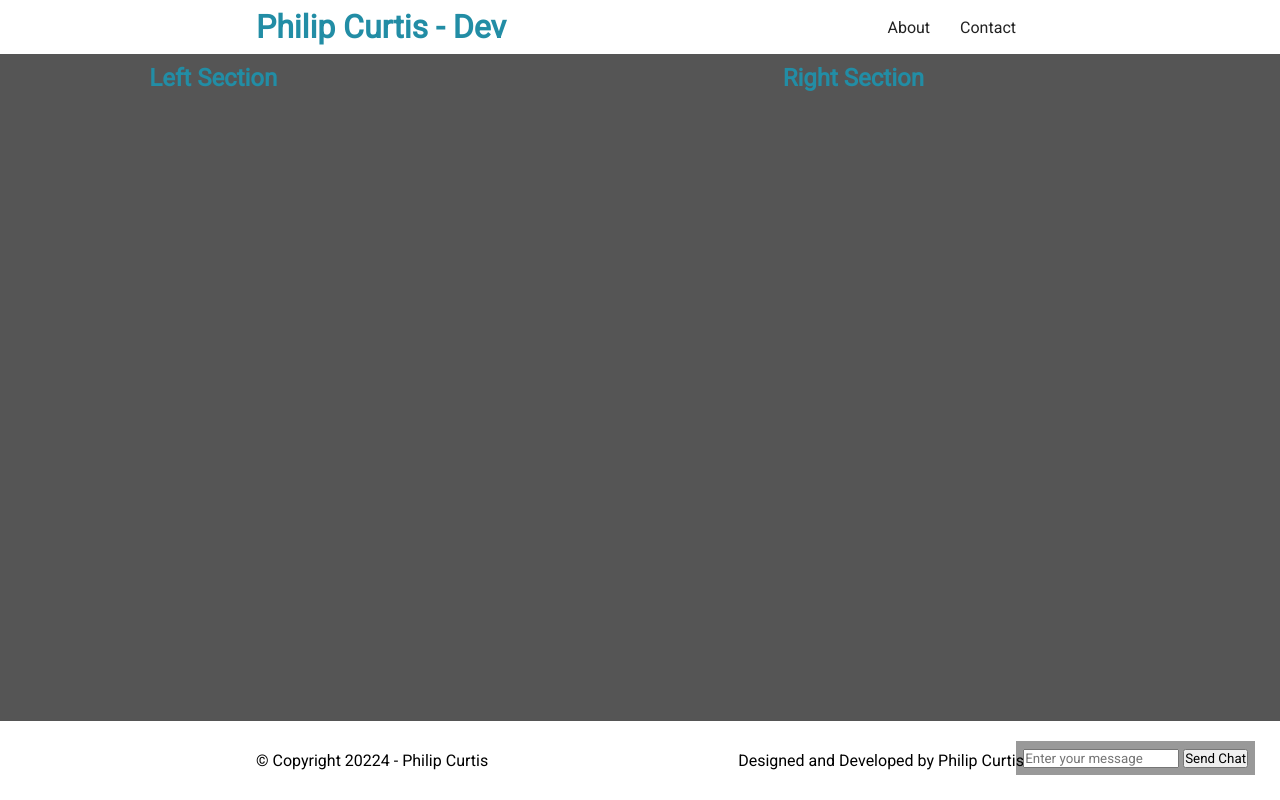
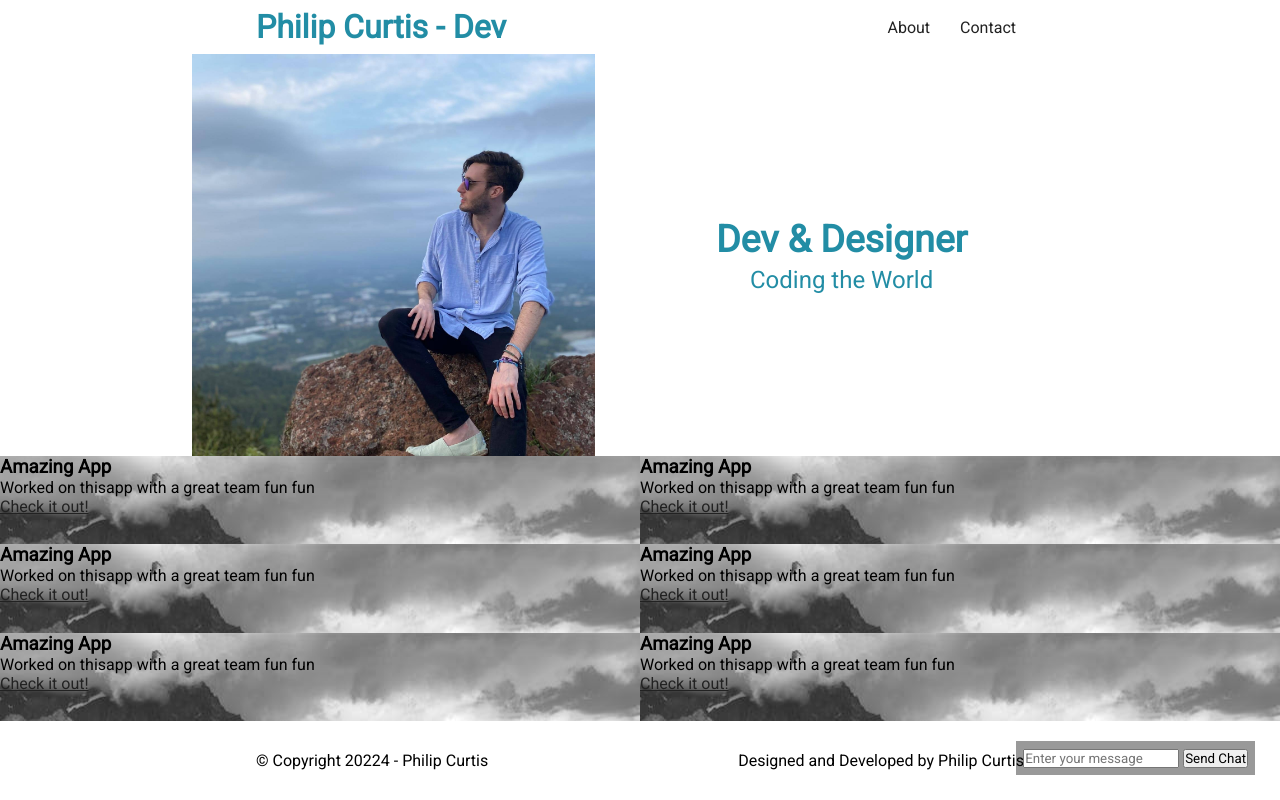
Before and after one commit to philcurtis4/first_website, a plain HTML site: page index.html in a window 1280 px wide. Drawn offline with Linux system fonts and the light colour scheme.

Commit message:
started grid

```diff
--- a/css/style.css
+++ b/css/style.css
@@ -24,6 +24,10 @@ body {
 
 a {
     color: #222;
+}
+
+img {
+    max-width: 100%;
 }
 /* CUSTOM STYLES */
 
@@ -76,8 +80,31 @@ header nav a.active {
    /* border: 3px solid #000; */
    font-size: 2rem;
 }
+
+figure {
+    display: flex;
+}
+
+figure img {
+    width: 45%;
+}
+
+figure figcaption {
+    flex: 2;
+    display: flex;
+    flex-direction: column;
+    align-items: center;
+    justify-content: center;
+    color: var(--primary-color);
+}
+
+figure figcaption h3 {
+    margin-bottom: 5px;
+}
+
 main {
-    display: flex;
+    display: grid;
+    grid-template-columns: 1fr 1fr;
     /* justify-content: center;
     align-items: center; */
     flex: 1;
@@ -147,6 +174,20 @@ footer{
     }
 }
 
+@media (min-width: 900px) {
+    figure {
+        padding: 0 15%;
+    }
+
+    figcaption {
+        font-size: 2rem;
+    }
+
+    figcaption p {
+        font-size: 1.5rem;
+    }
+}
+
 @media (min-width: 1200px) {
     header{
         padding: 8px 20%;
--- a/index.html
+++ b/index.html
@@ -22,15 +22,47 @@
     </header>
     <!-- to comment out a line shortcut is ctrl + / -->
 
+    <figure>
+        <img src="./imgs/Me.jpg" alt="Photo of Phil">
+        <figcaption>
+            <h3>Dev & Designer</h3>
+            <p>Coding the World</p>
+        </figcaption>
+    </figure>
+
+
     <main>
-        <section>
-            <!-- <h2 style="color:black">Left Section</h2> CAN USE STYLE ATRIB TO CHANGE css -->
-            <h2 class="section-header">Left Section</h2>
-        </section>
+        <article style="background-image: url(./imgs/Mountain.jpg);">
+            <h3>Amazing App</h3>
+            <p>Worked on thisapp with a great team fun fun</p>
+            <a href="https://philcurtis4.github.io/first_website/" target="_blank">Check it out!</a>
+        </article>
+        <article style="background-image: url(./imgs/Mountain.jpg);">
+            <h3>Amazing App</h3>
+            <p>Worked on thisapp with a great team fun fun</p>
+            <a href="https://philcurtis4.github.io/first_website/" target="_blank">Check it out!</a>
+        </article>
+        <article style="background-image: url(./imgs/Mountain.jpg);">
+            <h3>Amazing App</h3>
+            <p>Worked on thisapp with a great team fun fun</p>
+            <a href="https://philcurtis4.github.io/first_website/" target="_blank">Check it out!</a>
+        </article>
+        <article style="background-image: url(./imgs/Mountain.jpg);">
+            <h3>Amazing App</h3>
+            <p>Worked on thisapp with a great team fun fun</p>
+            <a href="https://philcurtis4.github.io/first_website/" target="_blank">Check it out!</a>
+        </article>
+        <article style="background-image: url(./imgs/Mountain.jpg);">
+            <h3>Amazing App</h3>
+            <p>Worked on thisapp with a great team fun fun</p>
+            <a href="https://philcurtis4.github.io/first_website/" target="_blank">Check it out!</a>
+        </article>
+        <article style="background-image: url(./imgs/Mountain.jpg);">
+            <h3>Amazing App</h3>
+            <p>Worked on thisapp with a great team fun fun</p>
+            <a href="https://philcurtis4.github.io/first_website/" target="_blank">Check it out!</a>
+        </article>
 
-        <section class="right-section">
-            <h2 class="section-header">Right Section</h2>
-        </section>
     </main>
 
     <footer>
```
Also changed, not shown: imgs/Me.jpg (added), imgs/Mountain.jpg (added).
